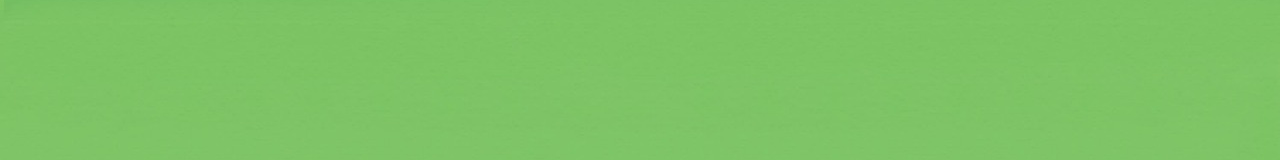
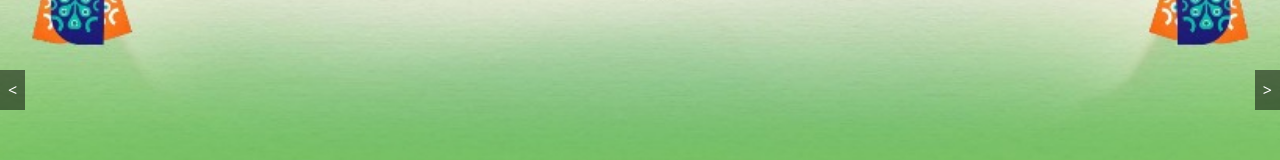
Before and after one commit to ArinSaxena/AmazonFullStack, a React (Create React App) app: page / in a window 1280 px wide. Shown: the part 370-530 px from the top of the page. Built offline with nearby package versions, Linux system fonts and the light colour scheme.

Commit message:
nav and footer

```diff
--- a/src/components/Body.jsx
+++ b/src/components/Body.jsx
@@ -1,17 +1,52 @@
-import React from "react";
+import React, { useState } from "react";
 import Bck1 from "assets/Bck1.jpg";
 import Bck2 from "assets/Bck2.jpg";
 import Bck3 from "assets/Bck3.jpg";
 import Bck4 from "assets/Bck4.jpg";
 
 const Body = () => {
+  const images = [Bck1, Bck2, Bck3, Bck4]; // Array of images
+
+  const [currentIndex, setCurrentIndex] = useState(0); // Initial index set to 0
+
+  const nextSlide = () => {
+    setCurrentIndex((prevIndex) => (prevIndex + 1) % images.length); // Loop to the first image
+  };
+
+  const prevSlide = () => {
+    setCurrentIndex(
+      (prevIndex) => (prevIndex - 1 + images.length) % images.length // Loop to the last image
+    );
+  };
+
   return (
-    <div>
-      <img src={Bck1} alt="Background-img" className="w-full" />
-      <img src={Bck2} alt="Background-img" className="w-full" />
+    <div className="relative w-full h-screen"> {/* Full screen container */}
+      {/* Display current image */}
+      <div className="overflow-hidden w-full h-full">
+        <div className="flex transition-all duration-500 ease-in-out w-full h-full">
+          <div className="flex-shrink-0 w-full h-full">
+            <img
+              src={images[currentIndex]}
+              alt="Background"
+              className="w-full h-full object-cover" // Full width, full height, maintain aspect ratio
+            />
+          </div>
+        </div>
+      </div>
 
-      <img src={Bck3} alt="Background-img" className="w-full" />
-      <img src={Bck4} alt="Background-img" className="w-full" />
+      {/* Next and Previous Buttons */}
+      <button
+        onClick={prevSlide}
+        className="absolute top-1/2 left-0 transform -translate-y-1/2 text-white bg-black bg-opacity-50 p-2"
+      >
+        &#60;
+      </button>
+      <button
+        onClick={nextSlide}
+        className="absolute top-1/2 right-0 transform -translate-y-1/2 text-white bg-black bg-opacity-50 p-2"
+      >
+        &#62;
+      </button>
     </div>
   );
 };
```
